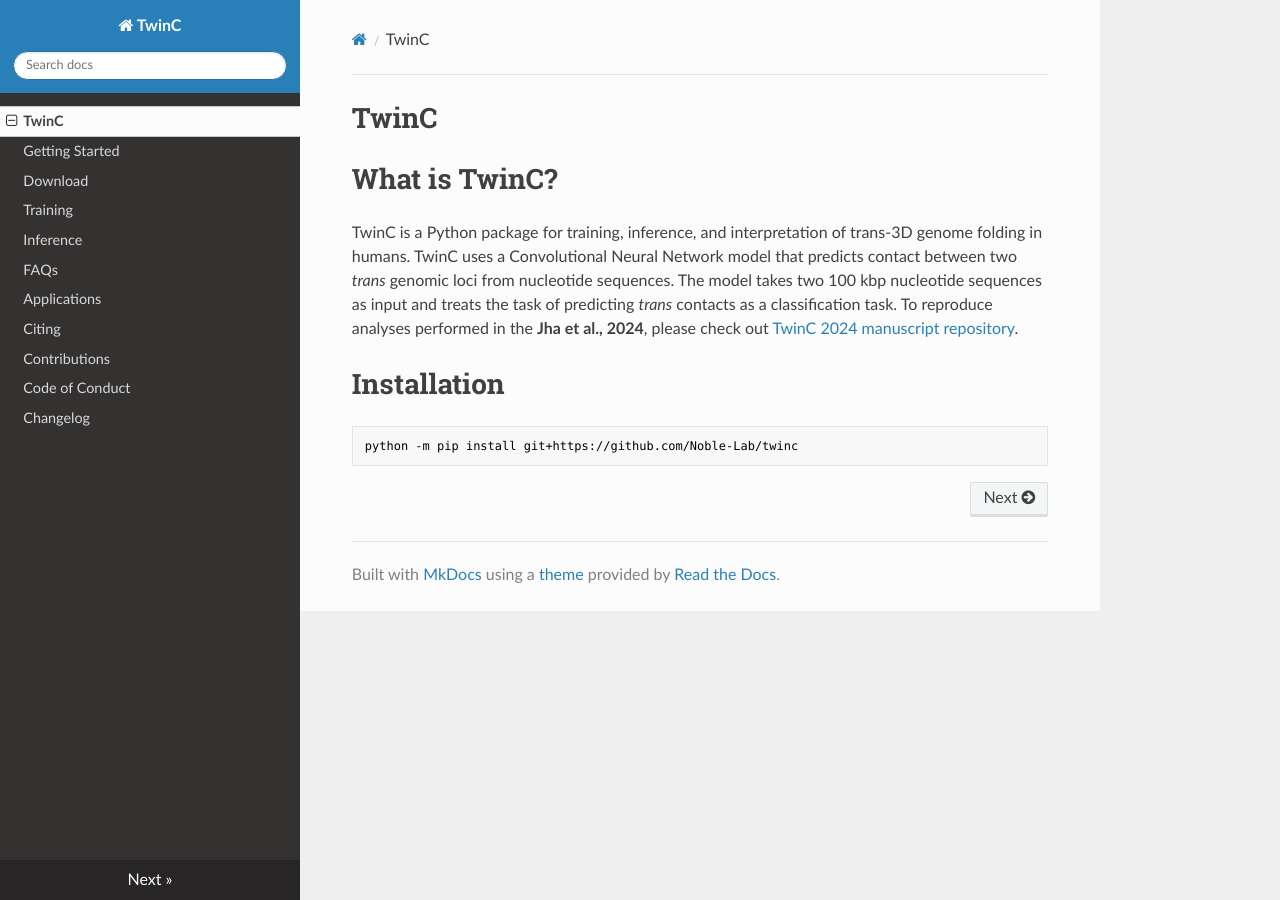
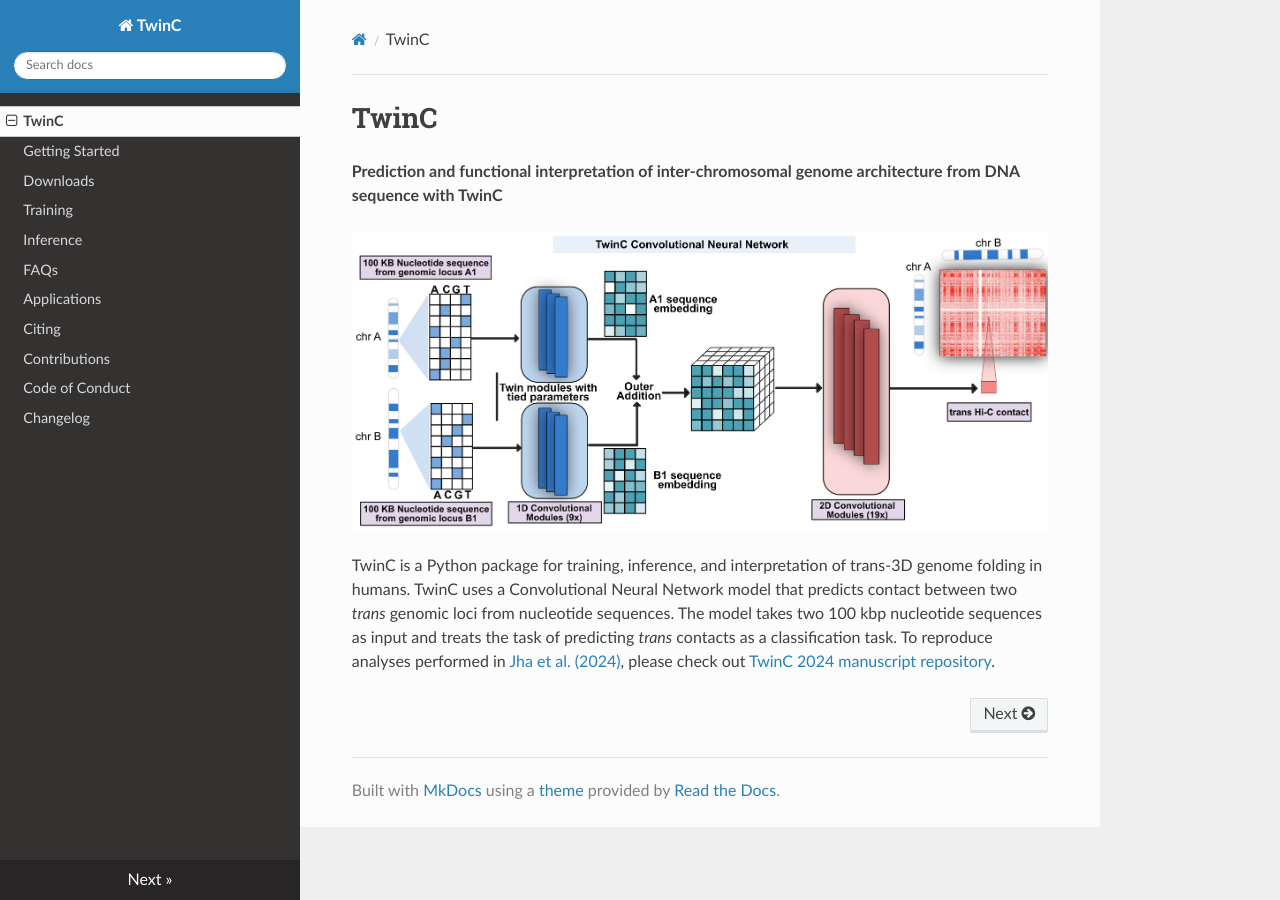
Before and after one commit to Noble-Lab/twinc, an MkDocs documentation site: the page built from docs/index.md, in a window 1280 px wide. Built offline with MkDocs 1.6.1, drawn with Linux system fonts in a browser that asks for light colours; nearby versions of some CDN libraries.

Commit message:
update documentation

````diff
--- a/docs/about.md
+++ b/docs/about.md
@@ -0,0 +1,4 @@
+# Installation
+```
+python -m pip install git+https://github.com/Noble-Lab/twinc
+```
--- a/docs/index.md
+++ b/docs/index.md
@@ -1,9 +1,7 @@
 # TwinC
 
-# What is TwinC?
-TwinC is a Python package for training, inference, and interpretation of trans-3D genome folding in humans. TwinC uses a Convolutional Neural Network model that predicts contact between two _trans_ genomic loci from nucleotide sequences. The model takes two 100 kbp nucleotide sequences as input and treats the task of predicting _trans_ contacts as a classification task. To reproduce analyses performed in the **Jha et al., 2024**, please check out [TwinC 2024 manuscript repository](https://github.com/Noble-Lab/twinc_paper).
+**Prediction and functional interpretation of inter-chromosomal genome architecture from DNA sequence with TwinC**
 
-# Installation
-```
-python -m pip install git+https://github.com/Noble-Lab/twinc
-```
+![image](https://github.com/Noble-Lab/twinc/blob/main/figures/TwinC_concept_figure.png?raw=true)
+
+TwinC is a Python package for training, inference, and interpretation of trans-3D genome folding in humans. TwinC uses a Convolutional Neural Network model that predicts contact between two _trans_ genomic loci from nucleotide sequences. The model takes two 100 kbp nucleotide sequences as input and treats the task of predicting _trans_ contacts as a classification task. To reproduce analyses performed in [Jha et al. (2024)](https://pmc.ncbi.nlm.nih.gov/articles/PMC11429679/), please check out [TwinC 2024 manuscript repository](https://github.com/Noble-Lab/twinc_paper).
--- a/mkdocs.yml
+++ b/mkdocs.yml
@@ -2,7 +2,7 @@
 nav:
   - TwinC: index.md
   - Getting Started: about.md
-  - Download: formats.md
+  - Downloads: downloads.md
   - Training: training.md
   - Inference: inference.md
   - FAQs: faq.md
````
Also changed, not shown: docs/downloads.md (added, +45 -0 lines), docs/formats.md (deleted).
